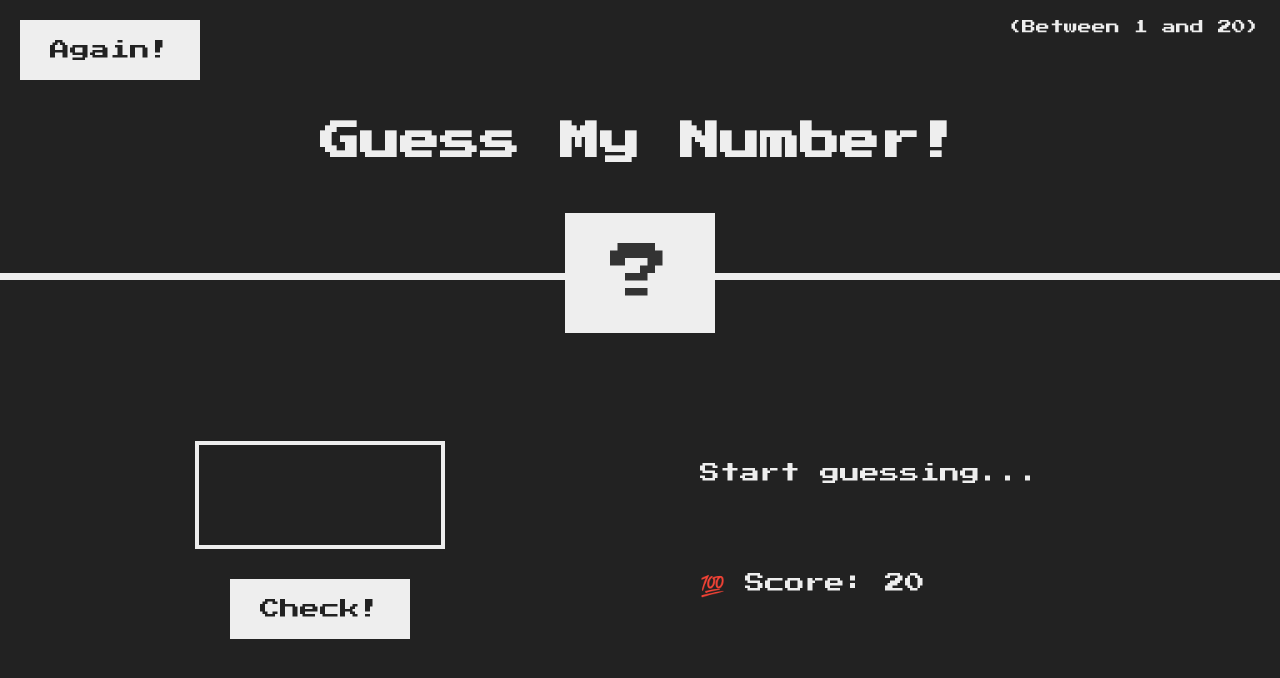
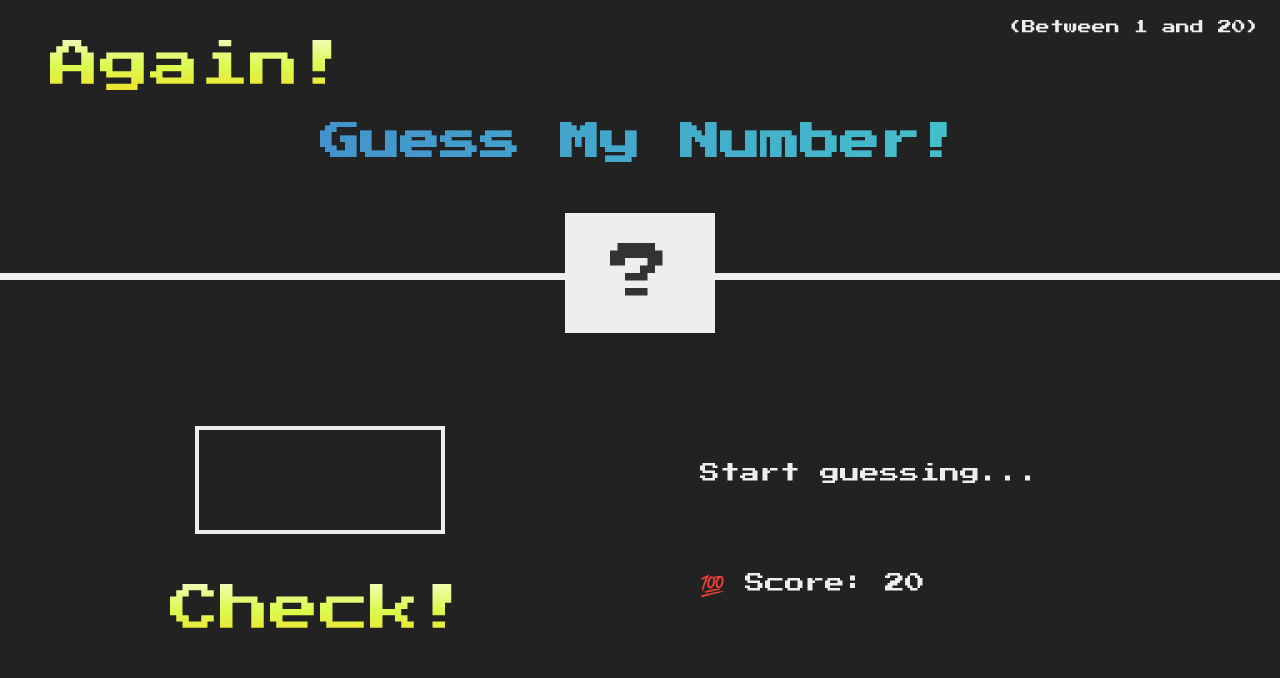
Before and after one commit to hmohammed448/resume, a plain HTML site: page guess_no.html in a window 1280 px wide. Drawn offline with Linux system fonts and the light colour scheme.

Commit message:
Update guess_no.css

```diff
--- a/css/guess_no.css
+++ b/css/guess_no.css
@@ -23,6 +23,7 @@ header {
   position: relative;
   height: 35vh;
   border-bottom: 7px solid #eee;
+  pointer-events: none;
 }
 
 main {
@@ -31,6 +32,7 @@ main {
   display: flex;
   align-items: center;
   justify-content: space-around;
+  /* pointer-events: none; */
 }
 
 .left {
@@ -54,6 +56,11 @@ h1 {
   top: 52%;
   left: 50%;
   transform: translate(-50%, -50%);
+  /* font-size: 10rem; */
+      background: linear-gradient(to right,rgb(67, 124, 205),rgb(69, 214, 202));
+      -webkit-background-clip: text;
+      -webkit-text-fill-color: transparent;
+
 }
 
 .number {
@@ -99,10 +106,13 @@ h1 {
   border: none;
   background-color: #eee;
   color: #222;
-  font-size: 2rem;
+  font-size: 5rem;
   font-family: inherit;
   padding: 2rem 3rem;
   cursor: pointer;
+      background: -webkit-linear-gradient(rgb(255, 255, 255),rgb(219, 250, 81), rgb(252, 210, 21));
+      -webkit-background-clip: text;
+      -webkit-text-fill-color: transparent;
 }
 
 .btn:hover {
```
